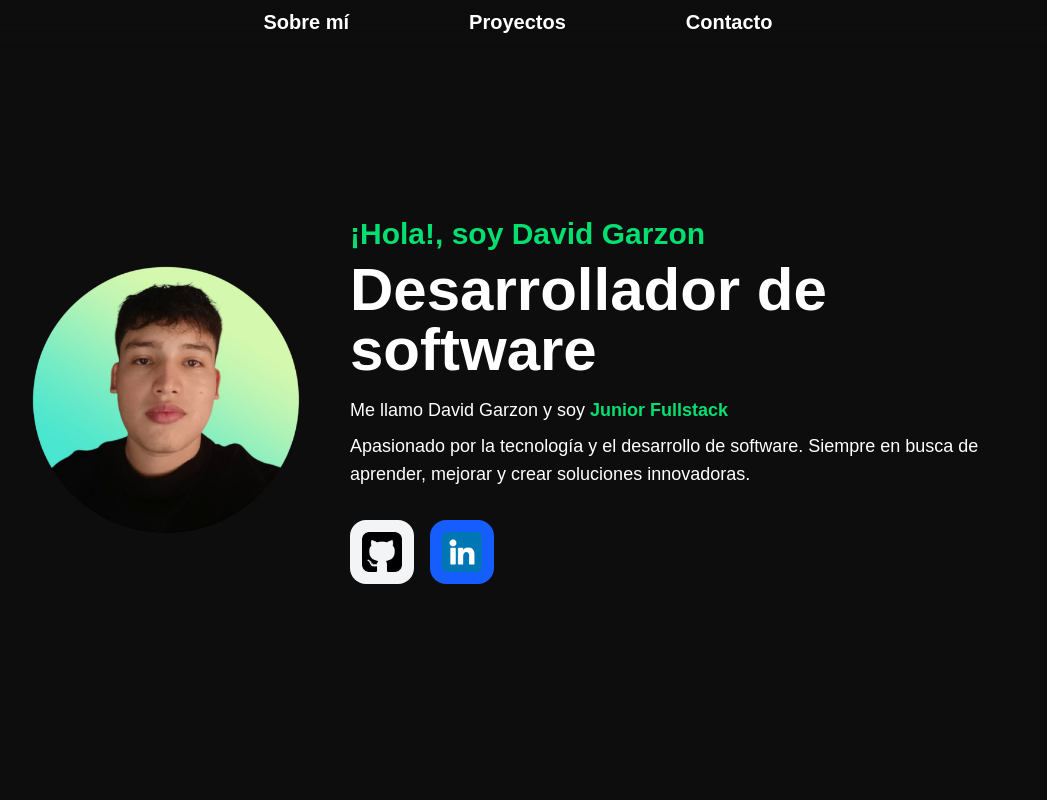
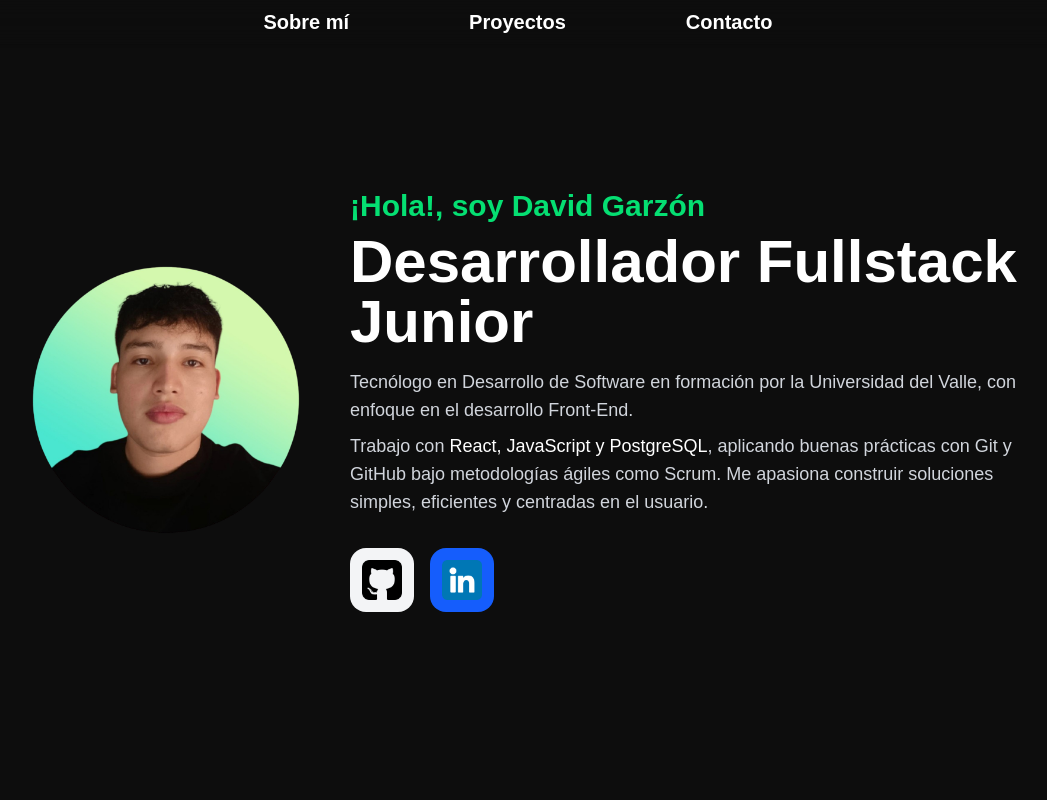
Before and after one commit to DavidGarzonDev/portafolio, a React (Vite) app: page / in a window 1280 px wide. Shown: the top 800 px of the page, without its empty margins (122-1169 px from the left). Built offline with nearby package versions, Linux system fonts and the light colour scheme; no server answers.

Commit message:
cambiando texto inicial del about

```diff
--- a/src/pages/About.jsx
+++ b/src/pages/About.jsx
@@ -1,6 +1,5 @@
 import React from 'react';
 import MiFoto from "../assets/mi-foto.png";
-
 
 import GithubIcon from "../assets/github-icon.png";
 import LinkedinIcon from "../assets/linkedln-icon.png";
@@ -12,11 +11,11 @@ const About = () => {
 
                 {/* Foto */}
                 <div className="relative">
-                    <div className="w-60  md:w-80 md: rounded-full flex items-center justify-center">
+                    <div className="w-60 md:w-80 rounded-full flex items-center justify-center">
                         <img
                             src={MiFoto}
                             alt="Mi foto"
-                            className="w-90  md:w-80 rounded-full object-cover"
+                            className="w-90 md:w-80 rounded-full object-cover"
                         />
                     </div>
                 </div>
@@ -24,18 +23,16 @@ const About = () => {
                 {/* Texto */}
                 <div className="text-center md:text-left">
                     <h2 className="text-2xl md:text-3xl font-bold">
-                        <span className="text-green-400">¡Hola!, soy David Garzon</span>
+                        <span className="text-green-400">¡Hola!, soy David Garzón</span>
                     </h2>
                     <h1 className="text-4xl md:text-6xl font-bold mt-2">
-                        Desarrollador de software
+                        Desarrollador Fullstack Junior
                     </h1>
-                    <p className="mt-4 text-lg">
-                        Me llamo David Garzon y soy
-                        <span className="text-green-400 font-semibold"> Junior Fullstack
-                        </span>
+                    <p className="mt-4 text-lg text-gray-300">
+                        Tecnólogo en Desarrollo de Software en formación por la Universidad del Valle, con enfoque en el desarrollo Front-End.
                     </p>
-                    <p className="mt-2 text-lg">
-                        Apasionado por la tecnología y el desarrollo de software. Siempre en busca de aprender, mejorar y crear soluciones innovadoras.
+                    <p className="mt-2 text-lg text-gray-300">
+                        Trabajo con <span className="font-medium text-white">React, JavaScript y PostgreSQL</span>, aplicando buenas prácticas con Git y GitHub bajo metodologías ágiles como Scrum. Me apasiona construir soluciones simples, eficientes y centradas en el usuario.
                     </p>
 
                     {/* Iconos de Redes Sociales */}
```
